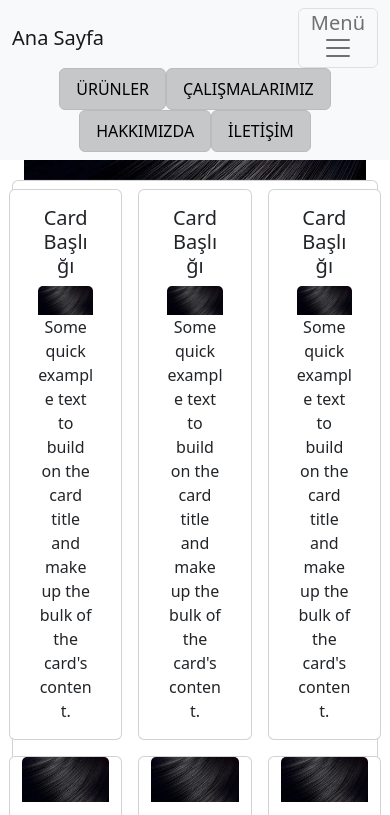
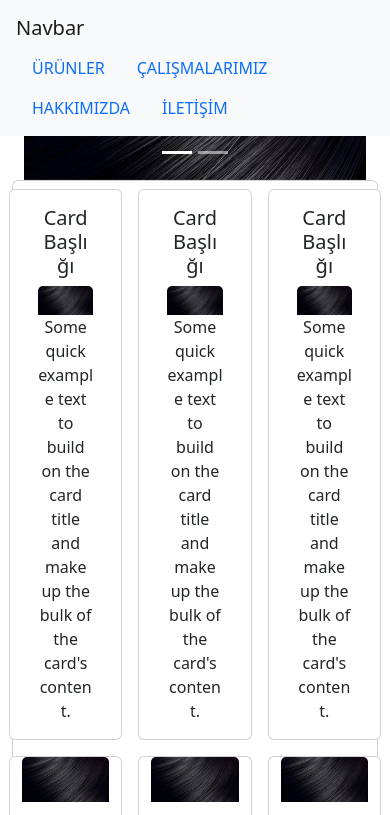
Before and after one commit to Cansinyrkl/can-dekor-dizayn, a plain HTML site: page index.html in a window 390 px wide. Shown: the top 815 px of the page. Drawn offline with Linux system fonts and the light colour scheme.

Commit message:
Navbar Done

```diff
--- a/index.html
+++ b/index.html
@@ -9,37 +9,30 @@
     <title>Can Dekor&Dizayn</title>
   </head>
   <body>
-    <nav class="navbar navbar-expand-lg bg-light fixed-top">
-      <div class="container-fluid">
-        <a class="navbar-brand" href="#">Ana Sayfa</a>
-        <button
-          class="navbar-toggler"
-          type="button"
-          data-bs-toggle="collapse"
-          data-bs-target="#navbarSupportedContent"
-          aria-controls="navbarSupportedContent"
-          aria-expanded="false"
-          aria-label="Toggle navigation"
-        >
-          <div>Menü</div>
-          <span class="navbar-toggler-icon"></span>
-        </button>
-        <ul class="nav justify-content-center">
+
+    <!-- Navbar başlangıç -->
+
+    <nav id="navbar-example2" class="navbar navbar-light bg-light px-3 fixed-top">
+      <a class="navbar-brand" href="#">Navbar</a>
+      <ul class="nav nav-pills">
         <li class="nav-item">
-            <a class="nav-link active btn btn-light" href="#">ÜRÜNLER</a>
+          <a class="nav-link" href="#scrollspyHeading1">ÜRÜNLER</a>
         </li>
         <li class="nav-item">
-            <a class="nav-link active btn btn-light" href="#">ÇALIŞMALARIMIZ</a>
+          <a class="nav-link" href="#scrollspyHeading2">ÇALIŞMALARIMIZ</a>
         </li>
         <li class="nav-item">
-            <a class="nav-link active btn btn-light" href="#">HAKKIMIZDA</a>
+          <a class="nav-link" href="#scrollspyHeading3">HAKKIMIZDA</a>
         </li>
         <li class="nav-item">
-            <a class="nav-link active btn btn-light">İLETİŞİM</a>
+          <a class="nav-link" href="#scrollspyHeading4">İLETİŞİM</a>
         </li>
       </ul>
+    </nav>
+    <div data-bs-spy="scroll" data-bs-target="#navbar-example2" data-bs-offset="0" class="scrollspy-example" tabindex="0">
     </div>
-    </nav>
+
+    <!-- Navbar bitiş -->
 
     <!-- Carosel başlangıç -->
 
@@ -95,7 +88,7 @@
       <!-- Carosel bitiş -->
 
       <!-- Content başlangıç -->
-      <section class="card text-center">
+      <section class="card text-center" id="scrollspyHeading1">
         <div class="row">
           <div class="card col m-2" style="width: 18rem">
             <div class="card-body">
@@ -173,9 +166,9 @@
       <!-- Content bitiş -->
 
       <!-- Çalışmalarımız başlangıç-->
-
+    <div id="scrollspyHeading2">
       <h1 class="text-center m-4">ÇALIŞMALARIMIZ</h1>
-    <div class="container">
+    <div class="container" >
       <section class="container-fluid">
         <div id="carouselExampleCaptions" class="carousel slide" data-bs-ride="false">
           <div class="carousel-indicators">
@@ -223,12 +216,13 @@
           </button>
         </div>
       </section>
+    </div>
 
       <!-- Çalışmalarımız bitiş-->
 
       <!-- Hakkımızda başlangıç-->
 
-      <section class="container fluid">
+      <section class="container fluid" id="scrollspyHeading3">
         <div>
           <h3>Vizyonumuz</h3>
           <p>Fuar sektöründeki güvenilir, yenilikçi ve akılcı yaklaşımımızla sizlerin en çok tercih ettiği ve güvendiği firma olmak.</p>
@@ -253,7 +247,7 @@
 
       <!-- İletişim başlangıç-->
       <section>
-        <h1 class="text-center m-4">İLETİŞİM</h1>
+        <h1 class="text-center m-4" id="scrollspyHeading4">İLETİŞİM</h1>
       <div class="row">
         <div class="col m-2">
           asdasdasd
```
Lines whose indentation alone changed are shown as unchanged.
